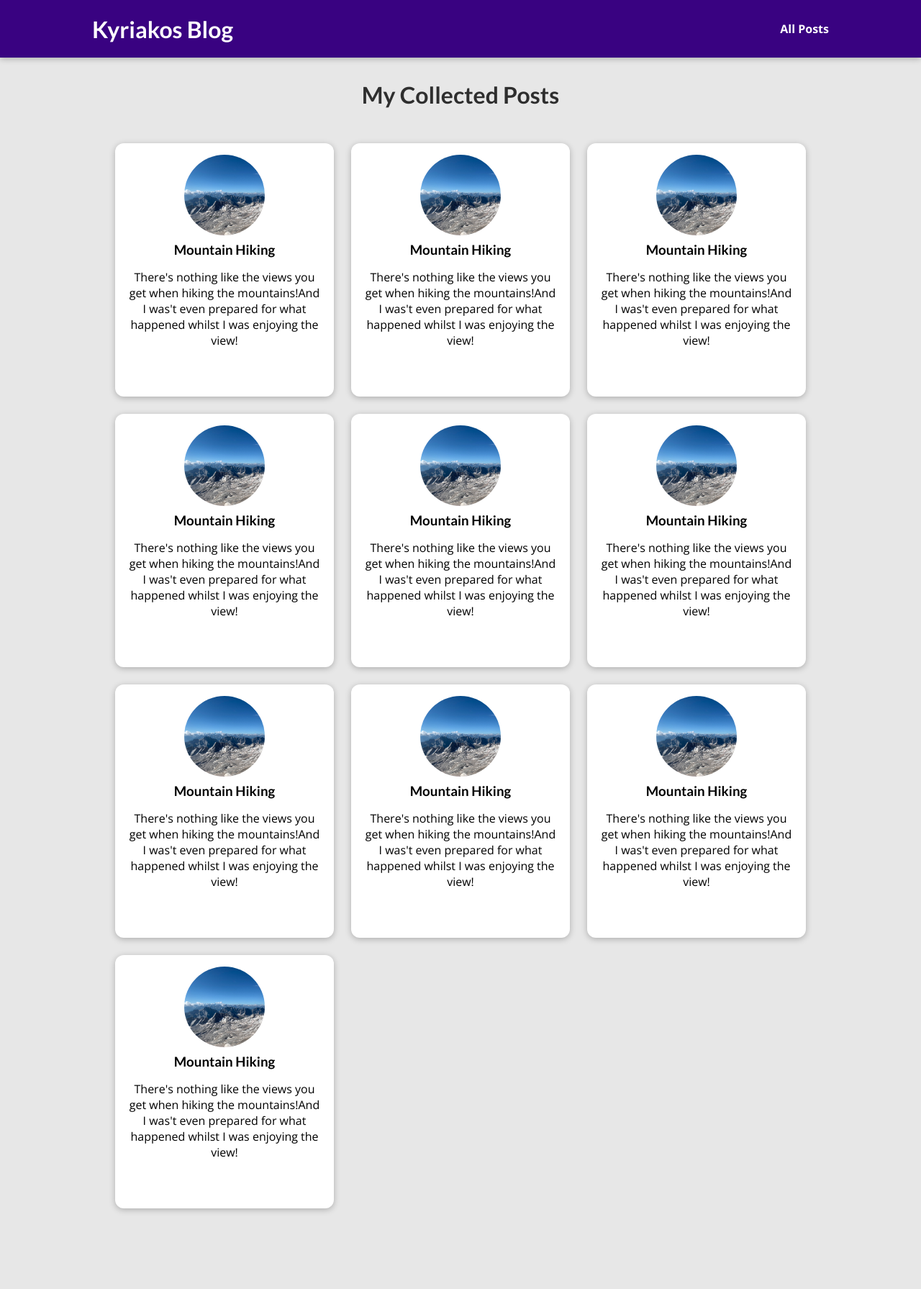
After one commit to KyriakosVerveridis/Building_a_Blog, a Django app: template mysite/blog/templates/blog/all-posts.html in a window 1280 px wide. The commit adds this page. Shown: the whole page at 72% size. Run offline with Django 5.2, Linux system fonts and the light colour scheme; the template is opened without the code that fills it, so the values that code supplies are empty.

Commit message:
Adding the 'All Posts' Page & Style

```diff
--- /dev/null
+++ b/mysite/blog/static/blog/all-posts.css
@@ -0,0 +1,43 @@
+body {
+  background-color: #e7e7e7;
+}
+
+#main-navigation {
+  background-color: #390281;
+  box-shadow: 0 2px 8px rgba(0, 0, 0, 0.25);
+}
+
+#all-posts {
+  margin: 7rem auto;
+  width: 90%;
+  max-width: 60rem;
+}
+
+#all-posts h2 {
+  text-align: center;
+  font-size: 2rem;
+  color: #2e2e2e;
+  margin: 3rem 0;
+}
+
+ul {
+  list-style: none;
+  margin: 0;
+  padding: 0;
+  display: grid;
+  grid-template-columns: repeat(auto-fill, minmax(17rem, 1fr));
+  gap: 1.5rem;
+}
+
+.post img {
+  width: 7rem;
+  height: 7rem;
+}
+
+.post a {
+  height: 22rem;
+  transform-origin: center;
+  box-shadow: 0 2px 8px rgba(0, 0, 0, 0.25);
+  border-radius: 12px;
+  background-color: white;
+}
--- /dev/null
+++ b/mysite/blog/templates/blog/all-posts.html
@@ -0,0 +1,34 @@
+{% extends "base.html" %}
+{% load static %}
+
+{% block title %}
+  All My Posts
+{% endblock title %}
+
+{% block css_files %}
+  <link rel="stylesheet" href="{% static "blog/post.css" %}" />
+  <link rel="stylesheet" href="{% static "blog/all-posts.css" %}" />
+{% endblock css_files %}
+
+{% block content %}
+<section id="all-posts">
+  <h2>My Collected Posts</h2>
+
+  {% comment %}
+  Include the "post.html" template, which contains the structure for a single blog post.
+  This makes the code more modular and easier to maintain.
+  {% endcomment %}
+  <ul>
+    {% include "blog/includes/post.html" %}
+    {% include "blog/includes/post.html" %}
+    {% include "blog/includes/post.html" %}
+    {% include "blog/includes/post.html" %}
+    {% include "blog/includes/post.html" %}
+    {% include "blog/includes/post.html" %}
+    {% include "blog/includes/post.html" %}
+    {% include "blog/includes/post.html" %}
+    {% include "blog/includes/post.html" %}
+    {% include "blog/includes/post.html" %}
+  </ul>
+</section>
+{% endblock content %}
--- /dev/null
+++ b/mysite/blog/templates/blog/includes/post.html
@@ -0,0 +1,14 @@
+{% load static %}
+<li>
+  <article class="post">
+    <a href="">
+      <img src="{% static "blog/images/mountains.jpg" %}" alt="Mountain Hiking"/>
+      <div class="post__content">
+        <h3>Mountain Hiking</h3>
+        <p>There's nothing like the views you get when hiking the
+            mountains!And I was't even prepared for what happened whilst I
+            was enjoying the view!
+      </div>
+    </a>
+  </article>
+</li>
--- a/mysite/blog/views.py
+++ b/mysite/blog/views.py
@@ -8,7 +8,7 @@ def starting_page(request):
 
 def posts(request):
   """Display a list of all blog posts."""
-  pass
+  return render(request,"blog/all-posts.html")
 
 def post_detail(request):
   """Show the details for a single blog post."""
--- a/mysite/templates/base.html
+++ b/mysite/templates/base.html
@@ -15,6 +15,12 @@
     {% block css_files %}{% endblock  %}
   </head>
   <body>
+    <header id="main-navigation">
+      <h1><a href="">Kyriakos Blog</a></h1>
+        <nav>
+        <a href="">All Posts</a>
+        </nav>
+    </header>
     {% block content %}
     {% endblock  %}
   </body>
```
Also changed, not shown: mysite/blog/templates/blog/index.html (+6 -19 lines).
